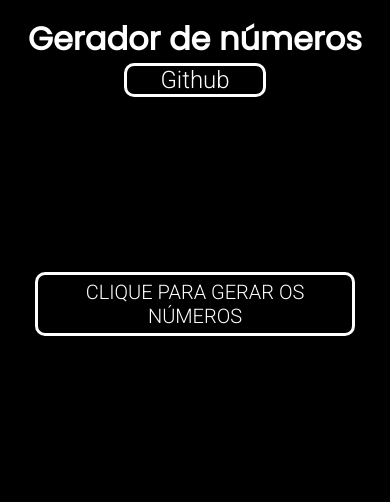
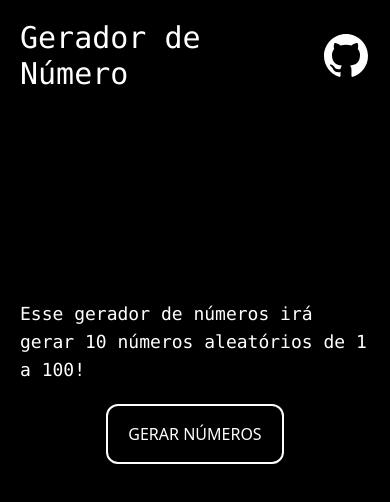
Before and after one commit to notedu/generator-number, a plain HTML site: page index.html in a window 390 px wide. Drawn offline with nearby package versions, Linux system fonts and the light colour scheme.

Commit message:
Update in Website

```diff
--- a/css/import.css
+++ /dev/null
@@ -1,3 +0,0 @@
-@import url('https://fonts.googleapis.com/css2?family=Poppins&display=swap'); /*Poppins*/
-@import url('https://fonts.googleapis.com/css2?family=Roboto:wght@300&display=swap'); /*Roboto*/
-@import url('https://fonts.googleapis.com/css2?family=Nunito:wght@300&display=swap'); /*Nunito*/
--- a/css/media.css
+++ /dev/null
@@ -1,6 +0,0 @@
-@media only screen and (max-width: 500px) {
-    header {
-        flex-wrap: wrap;
-        justify-content: center;
-    }
-}
--- a/css/style.css
+++ /dev/null
@@ -1,60 +0,0 @@
-:root {
-    --color-one: black;
-    --color-two: white;
-    --border-color: white;
-    /*Fonts*/
-    --font-button: 'Roboto', sans-serif;
-    --font-text: 'Nunito', sans-serif;
-    --font-header: 'Poppins', sans-serif;
-
-}
-
-/*Global*/
-body {
-    background-color: var(--color-one);
-    color: var(--color-two);
-}
-button {
-    cursor: pointer;
-    background-color: var(--color-one);
-    color: var(--color-two);
-    border: 3px solid var(--border-color);
-    transition: 0.35s;
-}
-button:hover {
-    background-color: var(--color-two);
-    color: var(--color-one);
-}
-
-/*Header*/
-header {
-    display: flex;
-    justify-content: space-between;
-    align-items: baseline;
-    margin: 15px;
-}
-#bgithub {
-    border-radius: 10px;
-    width: 142px;
-    font-family: var(--font-button);
-}
-
-/*Section*/
-section {
-    padding-top: 160px;
-    display: flex;
-    flex-direction: column;
-    align-items: center;
-}
-#bgenerator {
-    font-family: var(--font-button);
-    font-size: 20px;
-    height: 64px;
-    width: 320px;
-    border-radius: 10px;
-}
-
-#paragraphGenerator {
-    padding-top: 10px;
-    font-family: var(--font-text)
-}
--- a/index.html
+++ b/index.html
@@ -3,31 +3,27 @@
     <head>
         <meta charset="UTF-8">
         <meta name="viewport" content="width=device-width, initial-scale=1.0">
-        <title>Gerador de Número - Projeto Javascript 001</title>
+        <meta name="theme-color" content="03fc96">
+        <!---->
+        <meta name="description" content="Um simples gerador de números! -> Projeto Javascript 001">
+        <meta name="author" content="Eduardo Lima">
+        <!---->
+        <title>Gerador de Números | Eduardo Lima</title>
         <!--Links-->
-        <link rel="stylesheet" href="./css/style.css">
-        <link rel="stylesheet" href="./css/import.css">
-        <link rel="stylesheet" href="./css/media.css">
-        <!--Styles-->
-        <style>
-            * {
-                margin: 0;
-                padding: 0;
-                box-sizing: border-box;
-                text-decoration: none;
-            }
-        </style>
+        <link rel="shortcut icon" href="./img/iconumber.ico" type="image/x-icon">
+        <!---->
+        <script src="https://cdn.tailwindcss.com"></script>
     </head>
-    <body>
-        <header>
-            <h1 style="font-family: var(--font-header);">Gerador de números</h1>
-            <button id="bgithub" style="font-size: 24px;">Github</button>
+    <body class="m-5 bg-black text-white">
+        <header class="flex justify-around flex-row items-center">
+            <h1 class="text-3xl font-mono">Gerador de Número</h1>
+            <a href="https://github.com/notedu"><svg xmlns="http://www.w3.org/2000/svg" width="48" height="48" viewBox="0 0 24 24"><path fill="currentColor" fill-rule="evenodd" d="M11.999 1C5.926 1 1 5.925 1 12c0 4.86 3.152 8.983 7.523 10.437c.55.102.75-.238.75-.53c0-.26-.009-.952-.014-1.87c-3.06.664-3.706-1.475-3.706-1.475c-.5-1.27-1.221-1.61-1.221-1.61c-.999-.681.075-.668.075-.668c1.105.078 1.685 1.134 1.685 1.134c.981 1.68 2.575 1.195 3.202.914c.1-.71.384-1.195.698-1.47c-2.442-.278-5.01-1.222-5.01-5.437c0-1.2.428-2.183 1.132-2.952c-.114-.278-.491-1.397.108-2.91c0 0 .923-.297 3.025 1.127A10.536 10.536 0 0 1 12 6.32a10.49 10.49 0 0 1 2.754.37c2.1-1.424 3.022-1.128 3.022-1.128c.6 1.514.223 2.633.11 2.911c.705.769 1.13 1.751 1.13 2.952c0 4.226-2.572 5.156-5.022 5.428c.395.34.747 1.01.747 2.037c0 1.47-.014 2.657-.014 3.017c0 .295.199.637.756.53C19.851 20.979 23 16.859 23 12c0-6.075-4.926-11-11.001-11"/></svg></a>
         </header>
-        <section>
-            <button id="bgenerator">CLIQUE PARA GERAR OS NÚMEROS</button>
-            <p id="paragraphGenerator"></p>
+        <section class="flex justify-center mt-52 items-center flex-col">
+            <p class="text-lg font-mono">Esse gerador de números irá gerar 10 números aleatórios de 1 a 100!</p>
+            <button id="generator-button" class="uppercase m-5 border-solid border-white border-2 pt-4 pb-4 pl-5 pr-5 rounded-xl hover:rounded duration-75">Gerar Números</button>
+            <p id="numbers" class="uppercase"></p>
         </section>
-        <!--Script-->
-        <script src="./js/script.js"></script>
+        <script src="script.js"></script>
     </body>
 </html>
--- a/js/script.js
+++ /dev/null
@@ -1,14 +0,0 @@
-console.log("Ready! Hello World")
-//Button Github
-document.getElementById("bgithub").addEventListener('click', () => {
-    window.open("https://github.com/notedu", "_blank")
-})
-
-//Button --> Generator Numbers
-const paragraphGenerator = document.getElementById("paragraphGenerator")
-document.getElementById("bgenerator").addEventListener('click', () => {
-    paragraphGenerator.innerHTML = "";
-    for(let i = 0; i <= 10; i++) {
-        paragraphGenerator.innerHTML += "Número " + Math.floor(Math.random() * 100) + "<br>"
-    }
-})
--- /dev/null
+++ b/script.js
@@ -0,0 +1,9 @@
+const generatorButton = document.getElementById("generator-button");
+const textNumbers = document.getElementById("numbers");
+
+generatorButton.addEventListener('click', () => {
+    textNumbers.innerHTML = "";
+    for (let i = 0; i <= 9; i++) {
+        textNumbers.innerHTML += `Número: ${Math.floor(Math.random() * 100)}<br>`
+    }
+})
```
Also changed, not shown: img/githubsvg.svg (added), img/iconumber.ico (added).
